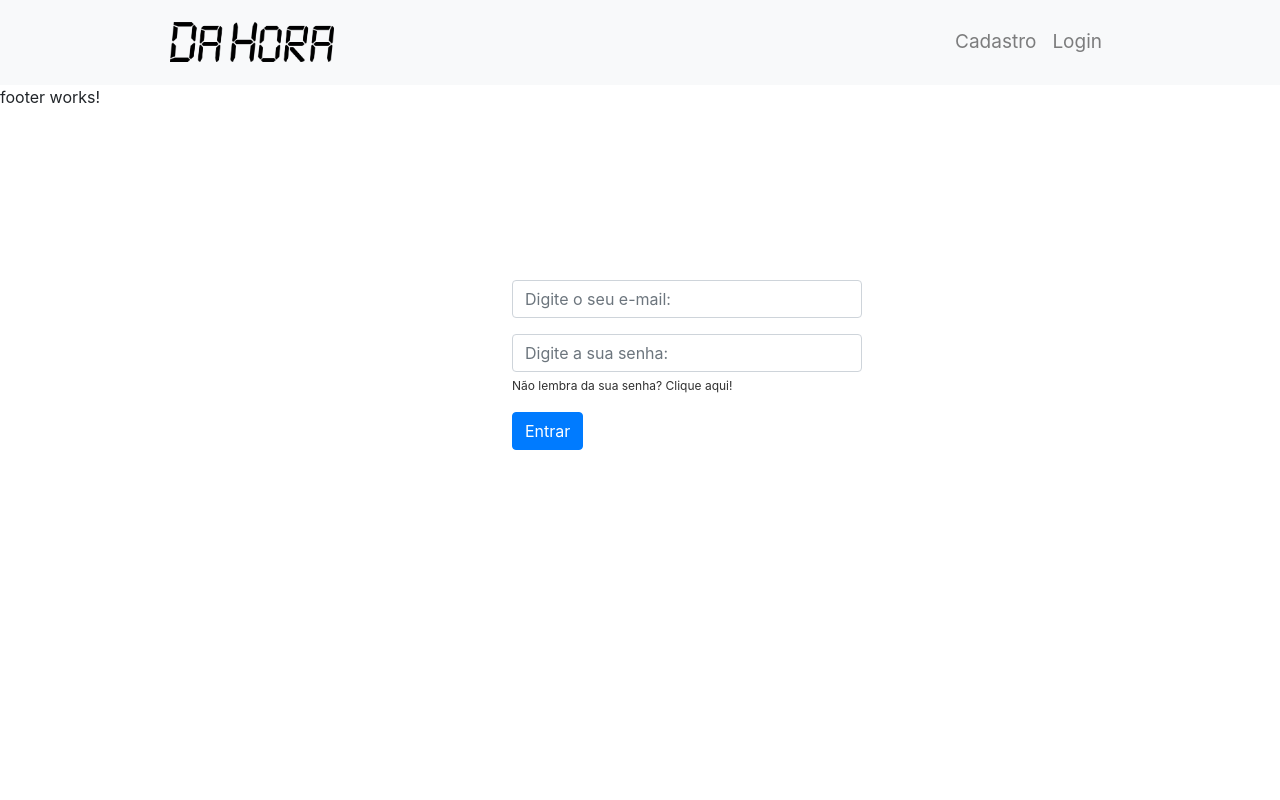
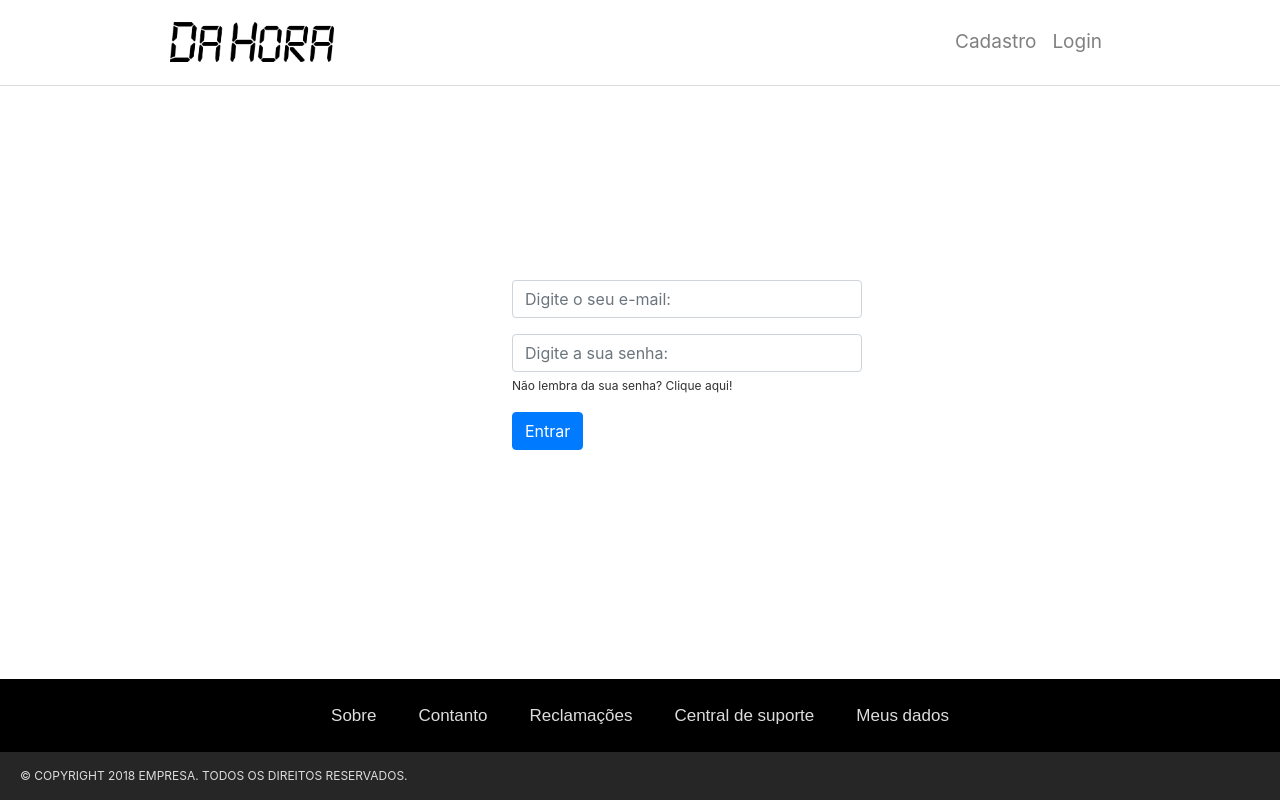
Before and after one commit to BrunaN/DaHora, an Angular app in the folder project/: page /login in a window 1280 px wide. Built offline with nearby package versions, Linux system fonts and the light colour scheme.

Commit message:
components e estilo

```diff
--- a/project/src/app/footer/footer.component.css
+++ b/project/src/app/footer/footer.component.css
@@ -0,0 +1,42 @@
+*{
+    padding: 0;
+    margin: 0;
+}
+
+footer{
+    position: absolute;
+    margin-top: 100px;
+    width: 100vw;
+    bottom: 0;
+}
+
+.links{
+    background-color: #000000;
+    text-align: center;
+    display: block;
+    padding: 18px 0;
+}
+
+.links ul li{
+    list-style-type: none;
+    display: inline-block;
+    padding: 6px 15px;
+}
+
+.links a{
+    color: #dddddd;
+    padding: 6px;
+    font-size: 17px;
+    font-family: sans-serif;
+}
+
+.links a:hover{
+    color: #ffffff;
+}
+
+.cp{
+    background-color: #262626;
+    color: #dddddd;
+    padding: 15px 20px;
+    font-size: 12px;
+}
--- a/project/src/app/footer/footer.component.html
+++ b/project/src/app/footer/footer.component.html
@@ -1,3 +1,18 @@
-<p>
-  footer works!
-</p>
+<footer>
+  <div class="container-fluid">
+    <div class="row links">
+      <ul>
+        <li><a href="">Sobre</a></li>
+        <li><a href="">Contanto</a></li>
+        <li><a href="">Reclamações</a></li>
+        <li><a href="">Central de suporte</a></li>
+        <li><a href="">Meus dados</a></li>
+      </ul>
+    </div>
+    <div class="row cp">
+      <p>
+        © COPYRIGHT 2018 EMPRESA. TODOS OS DIREITOS RESERVADOS.
+      </p>
+    </div>
+  </div>
+</footer>
--- a/project/src/app/navbar/navbar.component.css
+++ b/project/src/app/navbar/navbar.component.css
@@ -1,5 +1,6 @@
 .navbar {
     padding: 20px 170px;
+    border-bottom: 1px solid #dddddd;
 }
 
 .navbar-brand{
@@ -22,9 +23,9 @@
 
 .nav-link{
     float: right;
-    color: #aaa;
+    color: #000000;
 }
 
 .nav-link:hover{
-    color: #000;
+    color: #262626;
 }
--- a/project/src/app/navbar/navbar.component.html
+++ b/project/src/app/navbar/navbar.component.html
@@ -1,4 +1,4 @@
-<nav class="navbar navbar-expand-lg navbar-light bg-light">
+<nav class="navbar navbar-expand-lg navbar-light">
   <a class="navbar-brand" href="" routerLink="/home">
     <img src="../../assets/img/logo.png" alt="">
   </a>
```
